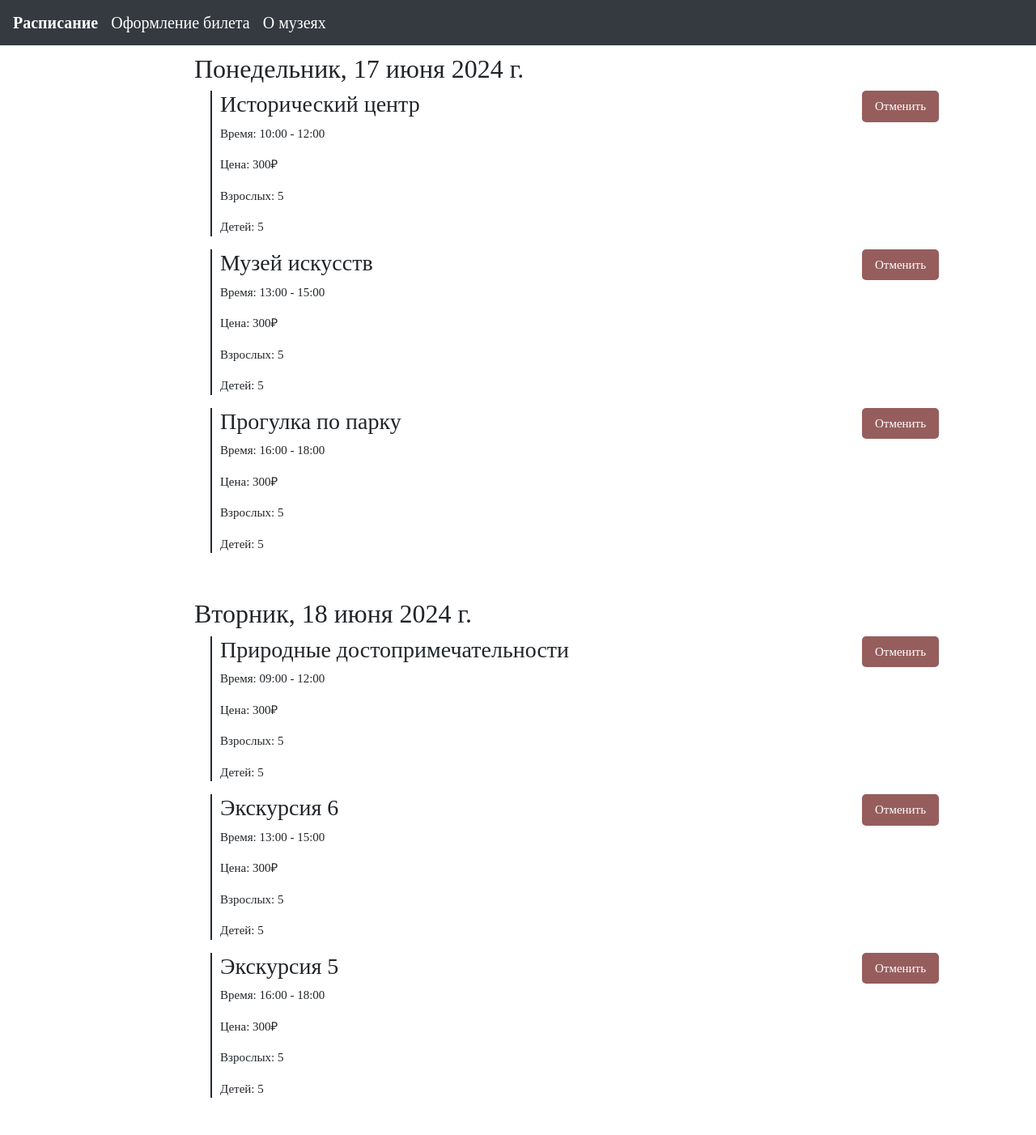
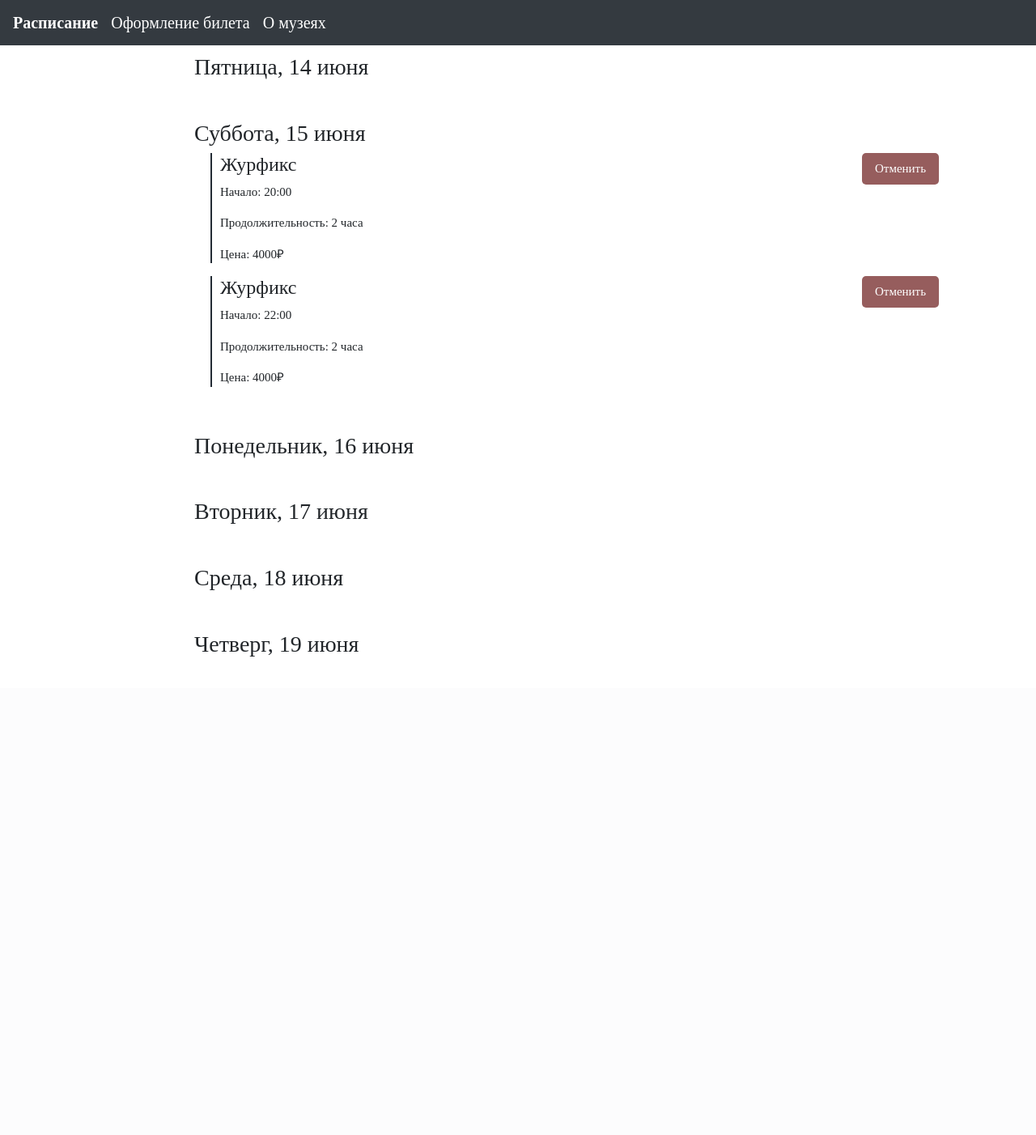
Before and after one commit to dieerforschungdeseins/smart12, a Django app: page /admin/ in a window 1280 px wide. Shown: the whole page at 81% size. After the commit the page ends 811 px from the top, so only its background shows below. Run offline with Django 4.2, Linux system fonts and the light colour scheme; a user stored in the database is signed in; data comes from the database, SQL or seed files in the repository; both versions use the stored data as it was after the commit; some libraries are stand-ins or nearby versions.

Commit message:
рабочее расписание у сотрудников

```diff
--- a/kolomna_museums/first/templates/basket_reserv.html
+++ b/kolomna_museums/first/templates/basket_reserv.html
@@ -36,8 +36,6 @@
                 {% endfor %}
             </div>
             {% endfor %}
-            </div>
-
         </div>
 
         <button class="btn" type="submit" >Сформировать программу</button>
--- a/kolomna_museums/first/templates/main_admins.html
+++ b/kolomna_museums/first/templates/main_admins.html
@@ -16,60 +16,22 @@
     </nav>
 
     <div class="timeline">
+        {% for i in lst %}
         <div class="day">
-            <h2>Понедельник, 17 июня 2024 г.</h2>
+            <h3>{{ i.day }}</h3>
+            {% for j in i.value %}
             <div class="event">
-                <h3>Исторический центр</h3>
-                <p>Время: 10:00 - 12:00</p>
-                <p>Цена: 300₽</p>
-                <p>Взрослых: 5</p>
-                <p>Детей: 5</p>
-                <button class="book-button">Отменить</button>
+                <h4>{{ j.name }}</h4>
+                <p>Начало: {{ j.time }} </p>
+                <p>Продолжительность: {{ j.capacity }} часа</p>
+                <p>Цена: {{ j.price }}₽</p>
+                <form method="POST">
+                    <button class="book-button">Отменить</button>
+                </form>
             </div>
-            <div class="event">
-                <h3>Музей искусств</h3>
-                <p>Время: 13:00 - 15:00</p>
-                <p>Цена: 300₽</p>
-                <p>Взрослых: 5</p>
-                <p>Детей: 5</p>
-                <button class="book-button">Отменить</button>
-            </div>
-            <div class="event">
-                <h3>Прогулка по парку</h3>
-                <p>Время: 16:00 - 18:00</p>
-                <p>Цена: 300₽</p>
-                <p>Взрослых: 5</p>
-                <p>Детей: 5</p>
-                <button class="book-button">Отменить</button>
-            </div>
+            {% endfor %}
         </div>
-
-        <div class="day">
-            <h2>Вторник, 18 июня 2024 г.</h2>
-            <div class="event">
-                <h3>Природные достопримечательности</h3>
-                <p>Время: 09:00 - 12:00</p>
-                <p>Цена: 300₽</p>
-                <p>Взрослых: 5</p>
-                <p>Детей: 5</p>
-                <button class="book-button">Отменить</button>
-            </div>
-            <div class="event">
-                <h3>Экскурсия 6</h3>
-                <p>Время: 13:00 - 15:00</p>
-                <p>Цена: 300₽</p>
-                <p>Взрослых: 5</p>
-                <p>Детей: 5</p>
-                <button class="book-button">Отменить</button>
-            </div>
-            <div class="event">
-                <h3>Экскурсия 5</h3>
-                <p>Время: 16:00 - 18:00</p>
-                <p>Цена: 300₽</p>
-                <p>Взрослых: 5</p>
-                <p>Детей: 5</p>
-                <button class="book-button">Отменить</button>
-            </div>
+        {% endfor %}
         </div>
 
     </div>
--- a/kolomna_museums/first/views.py
+++ b/kolomna_museums/first/views.py
@@ -249,12 +249,127 @@ def basket_page(request):
 
     return render(request, "basket.html", context)
 
+
+
 def contacts_page(request):
     return render(request, "contacts.html")
 
 @login_required
 def main_admins_page(request):
-    return render(request, "main_admins.html")
+    programms = list(Programm.objects.filter())
+    now_weekday = datetime.now().isoweekday()
+    now_month = date.today().month
+    now_day = date.today().day
+    now_hour = datetime.now().hour + 3
+    now_minute = datetime.now().minute
+    TIMESWEEK = 168
+    days = ['Понедельник', 'Вторник', 'Среда', 'Четверг', 'Пятница', 'Суббота', 'Воскресенье']
+    months = ["января", "февраля", "марта", "апреля", "мая", "июня", "июля", "августа", "сентября", "октября", "ноября",
+              "декабря"]
+    lst = dict()
+    k = 0
+    for i in days[now_weekday - 1:-1]:
+        if now_month == 2:
+            now_year = datetime.now().year
+            if now_year % 4 == 0:
+                if now_year % 100 == 0 and now_year % 400 == 0:
+                    if now_day + k > 29:
+                        lst[f"{i}, {now_day + k - 29} {months[now_month - 1 + 1]}"] = []
+                    else:
+                        lst[f"{i}, {now_day + k} {months[now_month - 1]}"] = []
+                else:
+                    if now_day + k > 28:
+                        lst[f"{i}, {now_day + k - 28} {months[now_month - 1 + 1]}"] = []
+                    else:
+                        lst[f"{i}, {now_day + k} {months[now_month - 1]}"] = []
+            else:
+                if now_day + k > 28:
+                    lst[f"{i}, {now_day + k - 28} {months[now_month - 1 + 1]}"] = []
+                else:
+                    lst[f"{i}, {now_day + k} {months[now_month - 1]}"] = []
+        if now_month == 1 or now_month == 3 or now_month == 5 or now_month == 7 or now_month == 8 or now_month == 10 or now_month == 12:
+            if now_day + k > 31:
+                if now_month == 12:
+                    lst[f"{i}, {now_day + k - 31} {months[0]}"] = []
+                else:
+                    lst[f"{i}, {now_day + k - 31} {months[now_month - 1 + 1]}"] = []
+            else:
+                lst[f"{i}, {now_day + k} {months[now_month - 1]}"] = []
+
+        if now_month == 4 or now_month == 6 or now_month == 9 or now_month == 11:
+            if now_day + k > 30:
+                lst[f"{i}, {now_day + k - 30} {months[now_month - 1 + 1]}"] = []
+            else:
+                lst[f"{i}, {now_day + k} {months[now_month - 1]}"] = []
+        k += 1
+
+    for i in days[:now_weekday - 1]:
+        if now_month == 2:
+            now_year = datetime.now().year
+            if now_year % 4 == 0:
+                if now_year % 100 == 0 and now_year % 400 == 0:
+                    if now_day + k > 29:
+                        lst[f"{i}, {now_day + k - 29} {months[now_month - 1 + 1]}"] = []
+                    else:
+                        lst[f"{i}, {now_day + k} {months[now_month - 1]}"] = []
+                else:
+                    if now_day + k > 28:
+                        lst[f"{i}, {now_day + k - 28} {months[now_month - 1 + 1]}"] = []
+                    else:
+                        lst[f"{i}, {now_day + k} {months[now_month - 1]}"] = []
+            else:
+                if now_day + k > 28:
+                    lst[f"{i}, {now_day + k - 28} {months[now_month - 1 + 1]}"] = []
+                else:
+                    lst[f"{i}, {now_day + k} {months[now_month - 1]}"] = []
+        if now_month == 1 or now_month == 3 or now_month == 5 or now_month == 7 or now_month == 8 or now_month == 10 or now_month == 12:
+            if now_day + k > 31:
+                if now_month == 12:
+                    lst[f"{i}, {now_day + k - 31} {months[0]}"] = []
+                else:
+                    lst[f"{i}, {now_day + k - 31} {months[now_month - 1 + 1]}"] = []
+            else:
+                lst[f"{i}, {now_day + k} {months[now_month - 1]}"] = []
+
+        if now_month == 4 or now_month == 6 or now_month == 9 or now_month == 11:
+            if now_day + k > 30:
+                lst[f"{i}, {now_day + k - 30} {months[now_month - 1 + 1]}"] = []
+            else:
+                lst[f"{i}, {now_day + k} {months[now_month - 1]}"] = []
+        k += 1
+
+    for i in programms:
+        change_time(i)
+        if i.day_start - now_day <= 7:
+            lst[list(lst.keys())[i.day_start - now_day]].append(
+                [i.name, str(i.hour_start).zfill(2), str(i.minute_start).zfill(2), i.length, i.price_adult])
+
+    for i in lst:
+        lst[i] = sorted(lst[i], key=lambda x: x[1])
+        lst[i] = sorted(lst[i], key=lambda x: x[2])
+
+    res = []
+    for i in lst:
+        pr = {
+            "day": i,
+            "value": []
+        }
+        for j in lst[i]:
+            pr["value"].append({
+                "name": j[0],
+                "time": f"{j[1]}:{j[2]}",
+                "capacity": j[3],
+                "price": j[4]
+            })
+        res.append(pr)
+    context = {
+        "lst": res
+    }
+
+    if request.method == "POST":
+        pass
+
+    return render(request, "main_admins.html", context)
 
 @login_required
 def museum_info_page(request):
```
Also changed, not shown: kolomna_museums/first/templates/main_clients.html (+9 -0 lines), kolomna_museums/db.sqlite3.
